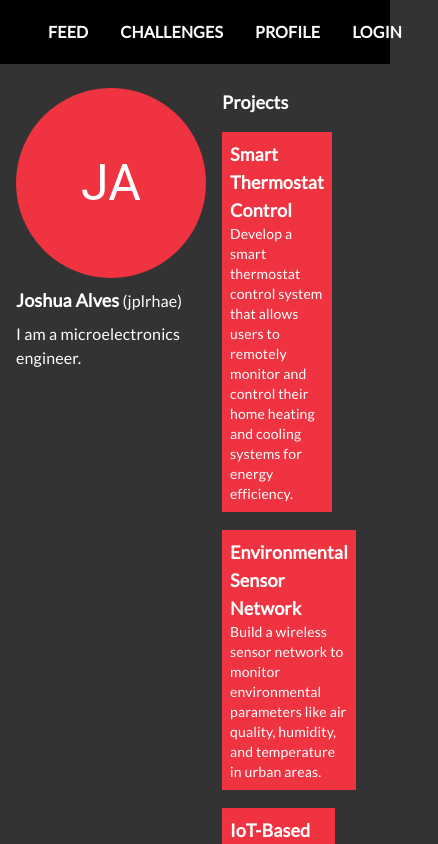
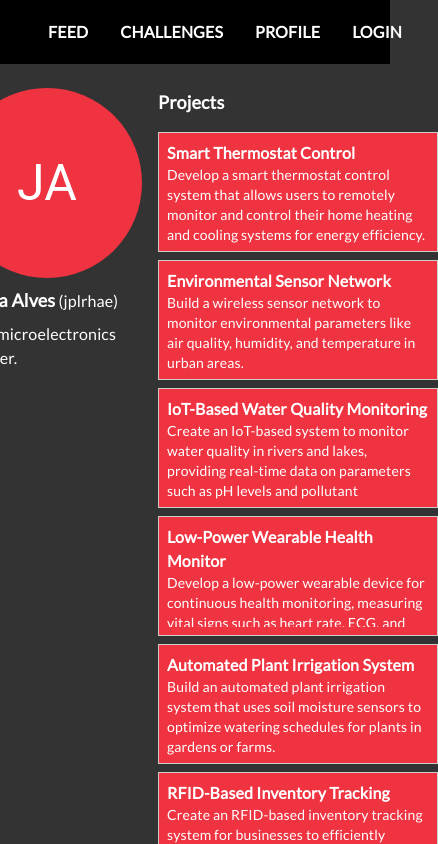
Before and after one commit to jplrhae/nexus-ui, a React (Vite) app: page /profile in a window 390 px wide. Shown: the top 844 px of the page, 438 px wide, since content can reach past the window. Built offline with nearby package versions, Linux system fonts and the light colour scheme.

Commit message:
Projects list responsiveness

```diff
--- a/src/components/ProfileInfo.tsx
+++ b/src/components/ProfileInfo.tsx
@@ -1,4 +1,3 @@
-import { useEffect, useState } from "react";
 import { IUser } from "../interfaces/IUser";
 import { Avatar } from "@mui/material";
 
--- a/src/components/ProjectCard.tsx
+++ b/src/components/ProjectCard.tsx
@@ -1,4 +1,5 @@
 import { IProject } from "../interfaces/IProject";
+import "../styles/ProjectView.css";
 
 interface IProjectCardProps {
   project: IProject;
@@ -6,12 +7,9 @@ interface IProjectCardProps {
 
 export default function ProjectCard(props: IProjectCardProps) {
   return (
-    <div
-      className="flex flex-col p-2 bg-primary"
-      style={{ flexBasis: "calc(33.33% - 10px)", marginBottom: "10px" }}
-    >
-      <div className="text-lg font-bold">{props.project.name}</div>
-      <div className="text-sm">{props.project.description}</div>
+    <div className="project-card flex flex-col p-2 bg-primary basis-0 grow">
+      <div className="font-bold">{props.project.name}</div>
+      <div className="text-sm overflow-hidden">{props.project.description}</div>
     </div>
   );
 }
--- a/src/components/ProjectsView.tsx
+++ b/src/components/ProjectsView.tsx
@@ -1,6 +1,7 @@
-import { Grid } from "@mui/material";
 import { IProject } from "../interfaces/IProject";
 import ProjectCard from "./ProjectCard";
+import Button from "@mui/material/Button";
+import "../styles/ProjectView.css";
 
 interface IProjectsViewProps {
   projects: IProject[];
@@ -15,6 +16,9 @@ export default function ProjectsView(props: IProjectsViewProps) {
           <ProjectCard project={project} />
         ))}
       </div>
+      <Button variant="contained" className="flex-end">
+        New project
+      </Button>
     </div>
   );
 }
--- /dev/null
+++ b/src/styles/ProjectView.css
@@ -0,0 +1,22 @@
+.row-container {
+  display: flex;
+  flex-wrap: wrap;
+  gap: 10px;
+  justify-content: flex-start;
+  align-items: flex-start;
+}
+
+.project-card {
+  min-width: 280px;
+  height: 120px;
+  background-color: #ef3340;
+  border: 1px solid #ccc;
+  padding: 10px;
+  box-sizing: border-box;
+}
+
+@media (max-width: 768px) {
+  .project-card {
+    width: calc(50% - 10px);
+  }
+}
```
Also changed, not shown: src/styles/ProjectCard.css (deleted, +0 -8 lines).
